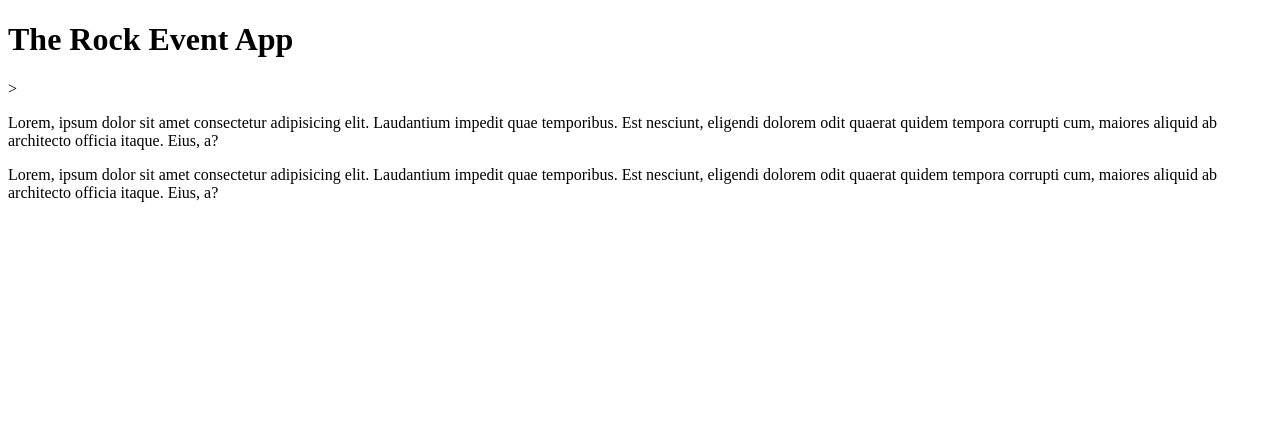
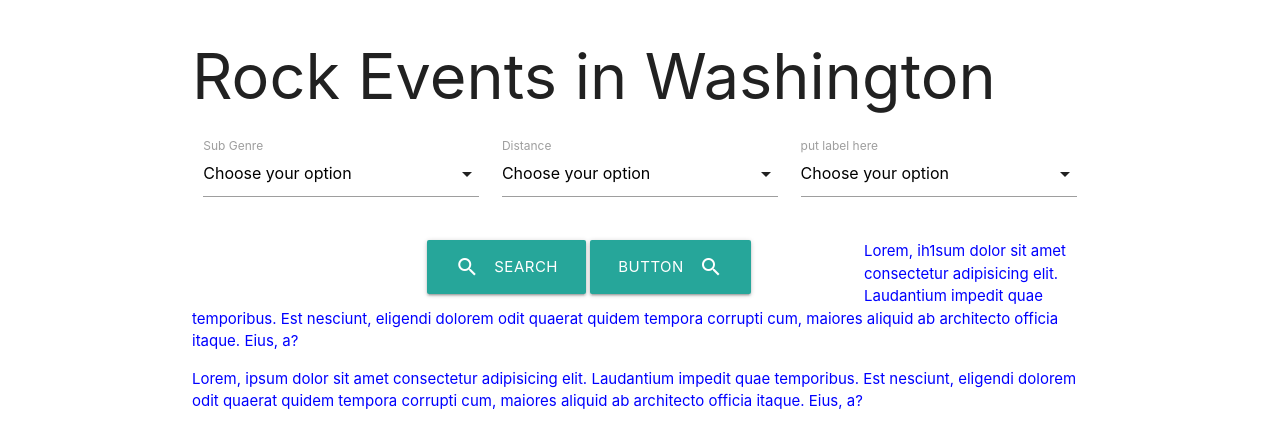
Before and after one commit to Stimoe/RockEventApp, a plain HTML site: page index.html in a window 1280 px wide. Drawn offline with nearby package versions, Linux system fonts and the light colour scheme.

Commit message:
Created initial files and linked them to internal and external, set up dropdown menus, search and extra btn, Created div tags, rows, containers etc

```diff
--- a/index.html
+++ b/index.html
@@ -1,15 +1,111 @@
 <!DOCTYPE html>
 <html lang="en">
+
 <head>
     <meta charset="UTF-8">
     <meta name="viewport" content="width=device-width, initial-scale=1.0">
     <meta http-equiv="X-UA-Compatible" content="ie=edge">
-    <title>Document</title>
+
+
+    <!-- Compiled and minified CSS -->
+    <link rel="stylesheet" href="https://cdnjs.cloudflare.com/ajax/libs/materialize/1.0.0/css/materialize.min.css">
+
+    <!-- Compiled and minified JavaScript -->
+    <script src="https://cdnjs.cloudflare.com/ajax/libs/materialize/1.0.0/js/materialize.min.js"></script>
+
+    <!--Import Google Icon Font-->
+    <link href="https://fonts.googleapis.com/icon?family=Material+Icons" rel="stylesheet">
+
+    <!--Let browser know website is optimized for mobile-->
+    <meta name="viewport" content="width=device-width, initial-scale=1.0" />
+    <link rel="stylesheet" type="text/css" href="style/style.css">
+
+    <title>The Rock Event App</title>
 </head>
+
+
+<!-- <body background="images\backgroundImg-temporary.jpg"> -->
+
 <body>
-    <h1> The Rock Event App</h1>>
-    <p>Lorem, ipsum dolor sit amet consectetur adipisicing elit. Laudantium impedit quae temporibus. Est nesciunt, eligendi dolorem odit quaerat quidem tempora corrupti cum, maiores aliquid ab architecto officia itaque. Eius, a?</p>
-    <p>Lorem, ipsum dolor sit amet consectetur adipisicing elit. Laudantium impedit quae temporibus. Est nesciunt, eligendi dolorem odit quaerat quidem tempora corrupti cum, maiores aliquid ab architecto officia itaque. Eius, a?</p>
+    <!-- Title "Jumbotron" -->
+    <div class="jumbotron">
 
+        <!-- Main Materialize Container -->
+        <div class="container">
+            <h1>Rock Events in Washington</h1>
+            <div class="row">
+
+                <div class="input-field col s4">
+                    <select>
+                        <option value="" disabled selected>Choose your option</option>
+                        <option value="1">Option 1</option>
+                        <option value="2">Option 2</option>
+                        <option value="3">Option 3</option>
+                    </select>
+                    <label>Sub Genre</label>
+                </div>
+
+                <div class="input-field col s4">
+                    <select>
+                        <option value="" disabled selected>Choose your option</option>
+                        <option value="1">Option 1</option>
+                        <option value="2">Option 2</option>
+                        <option value="3">Option 3</option>
+                    </select>
+                    <label>Distance</label>
+                </div>
+                <div class="input-field col s4">
+                    <select>
+                        <option value="" disabled selected>Choose your option</option>
+                        <option value="1">Option 1</option>
+                        <option value="2">Option 2</option>
+                        <option value="3">Option 3</option>
+                    </select>
+                    <label>put label here</label>
+                </div>
+
+            </div>
+
+            <div class="row">
+                <div class="col s6 offset-s3">
+                    <a class="waves-effect waves-light btn-large offset-s6"><i
+                            class="material-icons left">search</i>Search</a>
+                    <a class="waves-effect waves-light btn-large"><i class="material-icons right">search</i>button</a>
+                </div>
+
+                <p>Lorem, ih1sum dolor sit amet consectetur adipisicing elit. Laudantium impedit quae
+                    temporibus. Est
+                    nesciunt, eligendi dolorem odit quaerat quidem tempora corrupti cum, maiores aliquid ab architecto
+                    officia itaque. Eius, a?</p>
+                <p>Lorem, ipsum dolor sit amet consectetur adipisicing elit. Laudantium impedit quae temporibus. Est
+                    nesciunt, eligendi dolorem odit quaerat quidem tempora corrupti cum, maiores aliquid ab architecto
+                    officia itaque. Eius, a?</p>
+            </div>
+
+
+        </div>
+
+
+
+
+        <!-- jQuery CDN JS -->
+        <script src="https://code.jquery.com/jquery.js"></script>
+
+        <!-- Code to the JavaScript File -->
+        <script src="javascript\bandInfo.js"></script>
+        <script src="javascript\email.js"></script>
+        <script src="javascript\maps.js"></script>
+        <script src="javascript\spotify.js"></script>
+
+        <script> document.addEventListener('DOMContentLoaded', function () {
+                var dropDown = document.querySelectorAll('.dropdown-trigger');
+                var instances = M.Dropdown.init(dropDown);
+                var select = document.querySelectorAll('select');
+                var instances = M.FormSelect.init(select);
+            });
+
+
+        </script>
 </body>
+
 </html>
--- /dev/null
+++ b/style/reset.css
@@ -0,0 +1,48 @@
+/* http://meyerweb.com/eric/tools/css/reset/
+   v2.0 | 20110126
+   License: none (public domain)
+*/
+
+html, body, div, span, applet, object, iframe,
+h1, h2, h3, h4, h5, h6, p, blockquote, pre,
+a, abbr, acronym, address, big, cite, code,
+del, dfn, em, img, ins, kbd, q, s, samp,
+small, strike, strong, sub, sup, tt, var,
+b, u, i, center,
+dl, dt, dd, ol, ul, li,
+fieldset, form, label, legend,
+table, caption, tbody, tfoot, thead, tr, th, td,
+article, aside, canvas, details, embed,
+figure, figcaption, footer, header, hgroup,
+menu, nav, output, ruby, section, summary,
+time, mark, audio, video {
+	margin: 0;
+	padding: 0;
+	border: 0;
+	font-size: 100%;
+	font: inherit;
+	vertical-align: baseline;
+}
+/* HTML5 display-role reset for older browsers */
+article, aside, details, figcaption, figure,
+footer, header, hgroup, menu, nav, section {
+	display: block;
+}
+body {
+	line-height: 1;
+}
+ol, ul {
+	list-style: none;
+}
+blockquote, q {
+	quotes: none;
+}
+blockquote:before, blockquote:after,
+q:before, q:after {
+	content: '';
+	content: none;
+}
+table {
+	border-collapse: collapse;
+	border-spacing: 0;
+}
```
Also changed, not shown: images/backgroundImg-temporary.jpg (added), javascript/bandInfo.js (added), javascript/email.js (added), javascript/maps.js (added), javascript/spotify.js (added), style/style.css (renamed from style.css), 1 other file.
